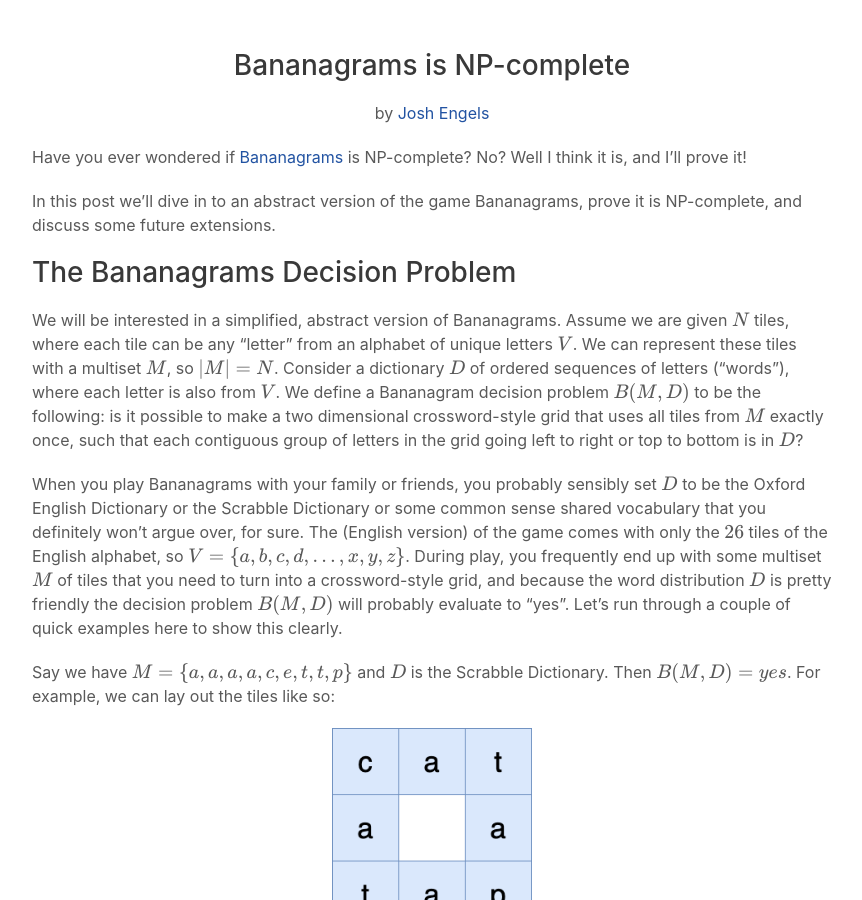
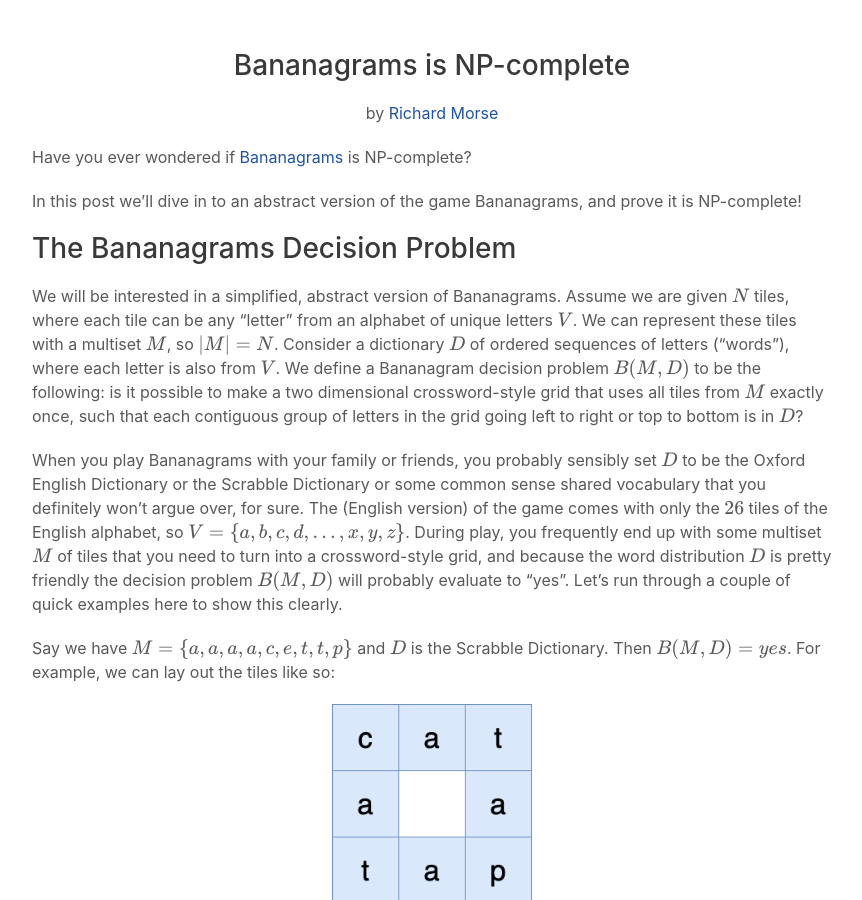
Before and after one commit to rmorse7/rmorse7.github.io, a Jekyll site: the page built from _posts/2023-05-19-banagrams.markdown, in a window 1280 px wide and 900 px high. Shown: the whole window, without its empty margins (208-1070 px from the left). Built offline with Jekyll 4.4.1, drawn with Linux system fonts in a browser that asks for light colours.

Commit message:
index.html

```diff
--- a/_layouts/blog.html
+++ b/_layouts/blog.html
@@ -23,7 +23,7 @@
 
     <section>
       <h1 style="text-align:center">{{page.title}}</h1>
-      <p style="text-align:center">by <a href="../index.html">Josh Engels</a></p>
+      <p style="text-align:center">by <a href="../index.html">Richard Morse</a></p>
 
       {{ content }}
 
--- a/_posts/2022-11-09-banagrams.markdown
+++ b/_posts/2023-05-19-banagrams.markdown
@@ -1,15 +1,14 @@
 ---
 layout: blog
 title:  "Bananagrams is NP-complete"
-date:   2022-11-09 21:26:21 -0600
+date:   2023-05-19 09:27:01 -0600
 permalink: /bananagrams/
-last_modified_at: 2022-12-11
+last_modified_at: 2023-05-19
 ---
 
-Have you ever wondered if [Bananagrams](https://bananagrams.com/) is NP-complete? No? Well I think it is, and I'll prove it!
+Have you ever wondered if [Bananagrams](https://bananagrams.com/) is NP-complete?
 
-In this post we'll dive in to an abstract version of the game Bananagrams, prove it is NP-complete, and discuss some future extensions.
-
+In this post we'll dive in to an abstract version of the game Bananagrams, and prove it is NP-complete!
 # The Bananagrams Decision Problem
 
 We will be interested in a simplified, abstract version of Bananagrams. Assume we are given $$N$$ tiles, where each tile can be any "letter" from an alphabet of unique letters $$V$$. We can represent these tiles with a multiset $$M$$, so $$\lvert M \rvert = N$$. Consider a dictionary $$D$$ of ordered sequences of letters ("words"), where each letter is also from $$V$$. We define a Bananagram decision problem $$B(M, D)$$ to be the following: is it possible to make a two dimensional crossword-style grid that uses all tiles from $$M$$ exactly once, such that each contiguous group of letters in the grid going left to right or top to bottom is in $$D$$?
```
Also changed, not shown: _posts/2022-11-08-dessert.markdown (deleted, +0 -81 lines), _posts/2023-05-19-voting.markdown (renamed from _posts/2022-11-07-voting.markdown, +4 -4 lines), 1 other file.
